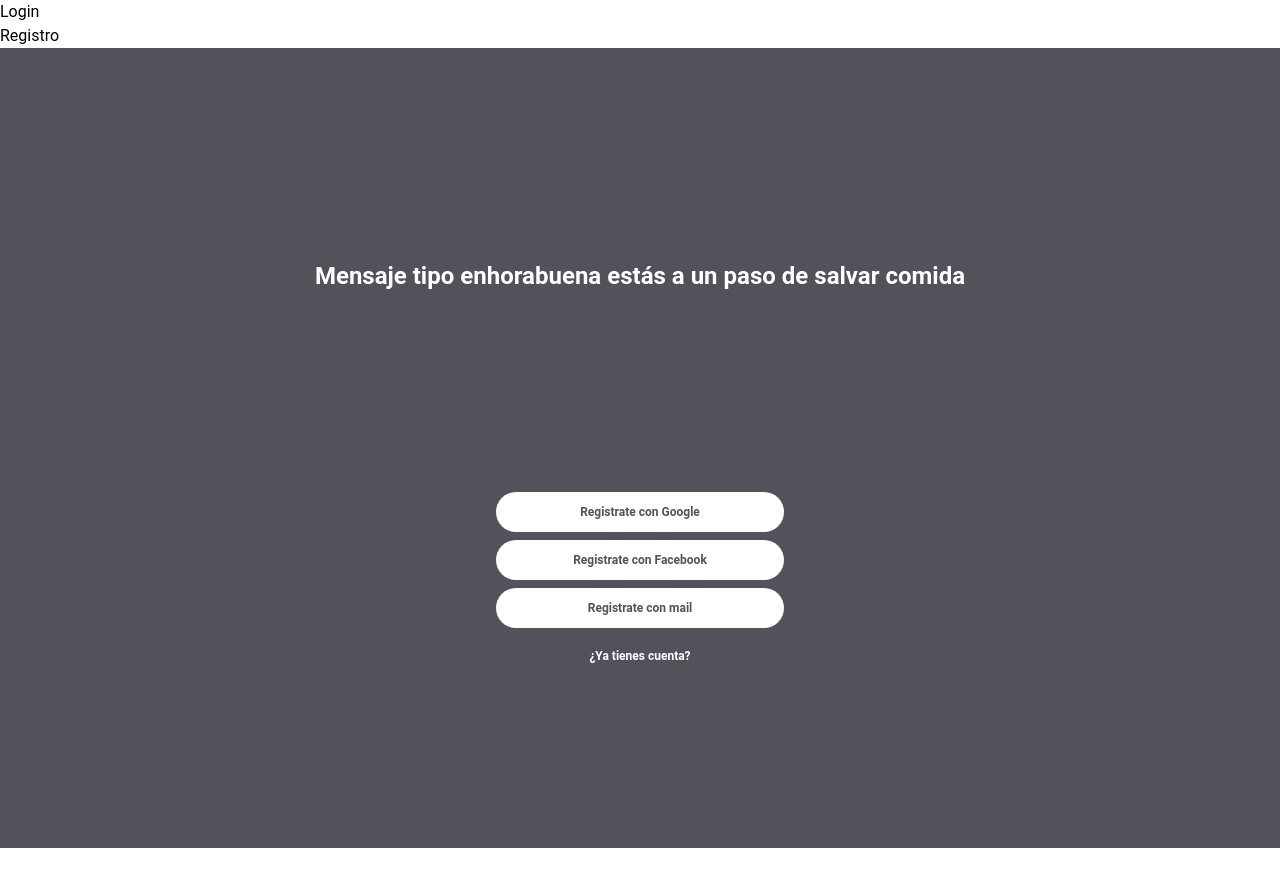
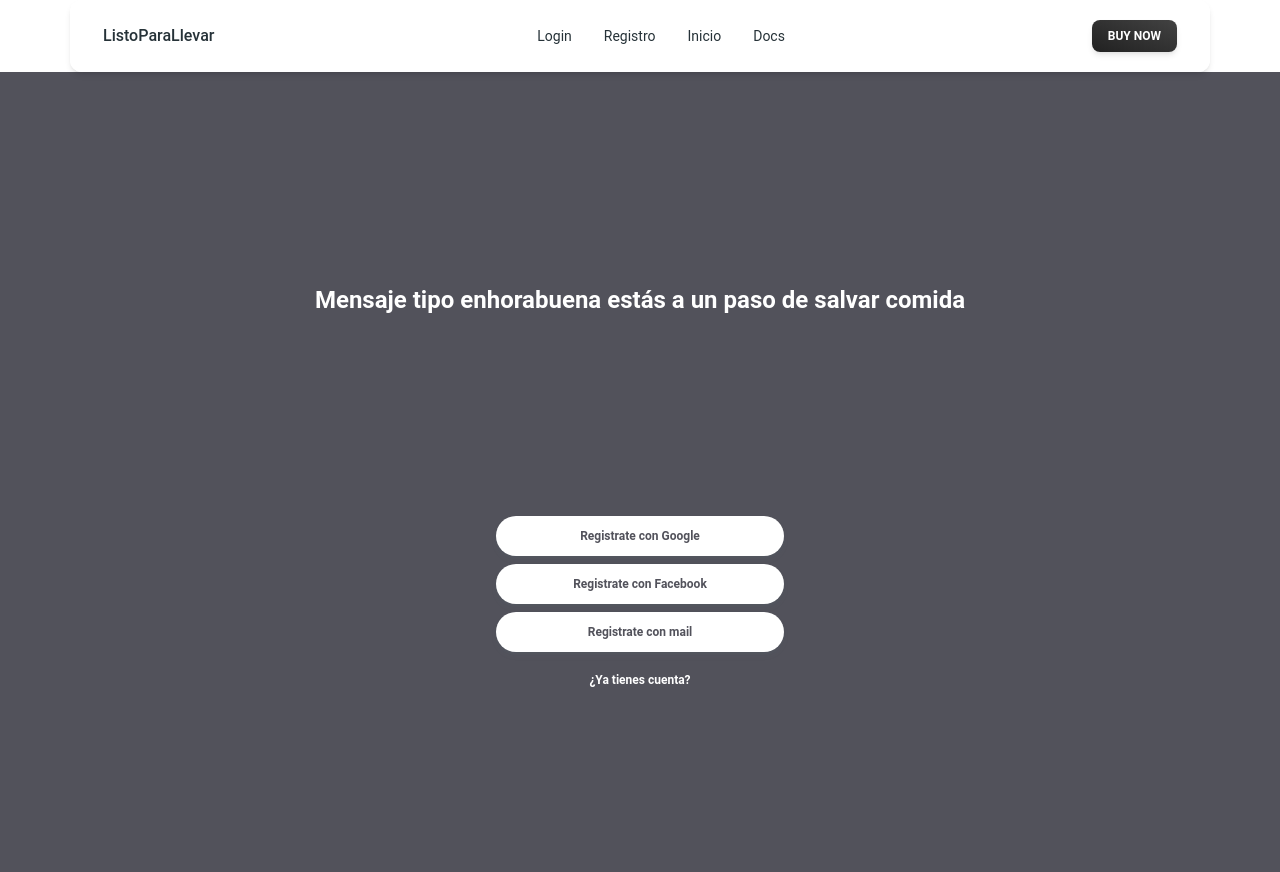
Before and after one commit to No-Country/s10-10-m-php-react-amazon, a React (Vite) app in the folder front/: page / in a window 1280 px wide. Before the commit the page ends 848 px from the top, so only its background shows below. Built offline with nearby package versions, Linux system fonts and the light colour scheme.

Commit message:
cambios en el basicNavbar

```diff
--- /dev/null
+++ b/front/src/components/BasicNavbar/index.jsx
@@ -0,0 +1,129 @@
+import React from "react";
+import {
+  Navbar,
+  MobileNav,
+  Typography,
+  Button,
+  IconButton,
+} from "@material-tailwind/react";
+
+const BasicNavbar =() => {
+  const [openNav, setOpenNav] = React.useState(false);
+
+  React.useEffect(() => {
+    window.addEventListener(
+      "resize",
+      () => window.innerWidth >= 960 && setOpenNav(false),
+    );
+  }, []);
+
+  const navList = (
+    <ul className="mb-4 mt-2 flex flex-col gap-2 lg:mb-0 lg:mt-0 lg:flex-row lg:items-center lg:gap-6">
+      <Typography
+        as="li"
+        variant="small"
+        color="blue-gray"
+        className="p-1 font-normal"
+      >
+        <a href="/login" className="flex items-center">
+          Login
+        </a>
+      </Typography>
+      <Typography
+        as="li"
+        variant="small"
+        color="blue-gray"
+        className="p-1 font-normal"
+      >
+        <a href="/registro" className="flex items-center">
+          Registro
+        </a>
+      </Typography>
+      <Typography
+        as="li"
+        variant="small"
+        color="blue-gray"
+        className="p-1 font-normal"
+      >
+        <a href="/" className="flex items-center">
+          Inicio
+        </a>
+      </Typography>
+      <Typography
+        as="li"
+        variant="small"
+        color="blue-gray"
+        className="p-1 font-normal"
+      >
+        <a href="#" className="flex items-center">
+          Docs
+        </a>
+      </Typography>
+    </ul>
+  );
+
+  return (
+    <Navbar className="mx-auto max-w-screen-xl py-2 px-4 lg:px-8 lg:py-4">
+      <div className="container mx-auto flex items-center justify-between text-blue-gray-900">
+        <Typography
+          as="a"
+          href="#"
+          className="mr-4 cursor-pointer py-1.5 font-medium"
+        >
+          ListoParaLlevar
+        </Typography>
+        <div className="hidden lg:block">{navList}</div>
+        <Button variant="gradient" size="sm" className="hidden lg:inline-block">
+          <span>Buy Now</span>
+        </Button>
+        <IconButton
+          variant="text"
+          className="ml-auto h-6 w-6 text-inherit hover:bg-transparent focus:bg-transparent active:bg-transparent lg:hidden"
+          ripple={false}
+          onClick={() => setOpenNav(!openNav)}
+        >
+          {openNav ? (
+            <svg
+              xmlns="http://www.w3.org/2000/svg"
+              fill="none"
+              className="h-6 w-6"
+              viewBox="0 0 24 24"
+              stroke="currentColor"
+              strokeWidth={2}
+            >
+              <path
+                strokeLinecap="round"
+                strokeLinejoin="round"
+                d="M6 18L18 6M6 6l12 12"
+              />
+            </svg>
+          ) : (
+            <svg
+              xmlns="http://www.w3.org/2000/svg"
+              className="h-6 w-6"
+              fill="none"
+              stroke="currentColor"
+              strokeWidth={2}
+            >
+              <path
+                strokeLinecap="round"
+                strokeLinejoin="round"
+                d="M4 6h16M4 12h16M4 18h16"
+              />
+            </svg>
+          )}
+        </IconButton>
+      </div>
+      <MobileNav open={openNav}>
+        <div className="container mx-auto">
+          {navList}
+          <Button variant="gradient" size="sm" fullWidth className="mb-2">
+            <span>Buy Now</span>
+          </Button>
+        </div>
+      </MobileNav>
+    </Navbar>
+  );
+}
+
+export default BasicNavbar
--- a/front/src/components/Navbar/index.jsx
+++ /dev/null
@@ -1,21 +0,0 @@
-import React from 'react'
-import { Link } from 'wouter'
-
-const Navbar = () => {
-  return (
-    <div>
-      <nav>
-        <ul>
-            <li>
-                <Link to="/login">Login</Link>
-            </li>
-            <li>
-                <Link to="/signup">Registro</Link>
-            </li>
-        </ul>
-      </nav>
-    </div>
-  )
-}
-
-export default Navbar
--- a/front/src/routes/index.jsx
+++ b/front/src/routes/index.jsx
@@ -1,13 +1,13 @@
 import Login from "../views/login";
 import { Router, Route } from "wouter";
-import Navbar from "../components/Navbar";
+import BasicNavbar from "../components/BasicNavbar";
 import SignUp from "../views/signUp";
 import StartPage from "../views/startPage";
 import Maps from "../views/maps";
 const AppRouter = () => {
   return (
     <Router>
-      <Navbar />
+      <BasicNavbar />
       <Route path="/" component={StartPage} />
       <Route path="/login" component={Login} />
       <Route path="/signup" component={SignUp} />
--- a/front/src/views/maps/config.js
+++ /dev/null
@@ -1 +0,0 @@
-export const googleMapsLibraries = ["places"];
--- a/front/src/views/maps/index.jsx
+++ b/front/src/views/maps/index.jsx
@@ -41,11 +41,6 @@
         if (status === "OK" && results.length > 0) {
           const location = results[0].geometry.location;
           setSelectedLocation({ lat: location.lat(), lng: location.lng() });
-
-          console.log("Coordenadas:", {
-            lat: location.lat(),
-            lng: location.lng(),
-          });
         } else {
           console.error(
             "Geocode was not successful for the following reason:",
@@ -97,16 +92,16 @@
         <p className="font-semibold text-2xl text-white p-10 text-center">
           Mensaje tipo enhorabuena estás a un paso de salvar comida
         </p>
-        <section >
-          <div className="flex flex-col space-y-2">
+        <section className="container mx-auto flex justify-center">
+          <div className="flex flex-col space-y-2 w-96">
             <label className="text-white">Selecciona tu ubicación</label>
-            <div className="flex space-x-2">
-              <Autocomplete>
+            <div className="flex space-x-2 w-96">
+              <Autocomplete className="w-80">
                 <Input
                   type="text"
                   placeholder="Origin"
                   inputRef={originRef}
-                  className="w-96"
+                  color="white"
                 />
               </Autocomplete>
               <IconButton
--- a/front/src/views/startPage/index.jsx
+++ b/front/src/views/startPage/index.jsx
@@ -1,4 +1,5 @@
 import { Button } from "@material-tailwind/react";
+import { Link } from "wouter";
 
 function StartPage() {
   return (
@@ -28,7 +29,7 @@
               className="rounded-full normal-case w-72 text-[#52525B]"
               color="white"
             >
-                Registrate con mail
+              <Link to="/signup">Registrate con mail</Link>
             </Button>
             <Button
               variant="text"
@@ -40,7 +41,6 @@
           </div>
         </section>
       </div>
-
     </>
   );
 }
```
Lines whose indentation alone changed are shown as unchanged.
